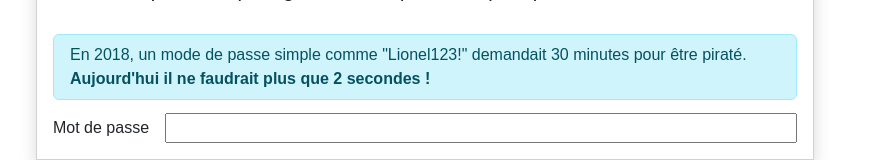
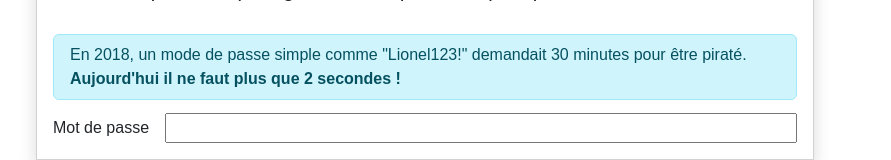
Before and after one commit to ilionel/BenchPass, a React (Create React App) app in the folder web/: page / in a window 1280 px wide. Shown: the part 297-457 px from the top of the page, without its empty margins (215-1106 px from the left). Built offline with nearby package versions, Linux system fonts and the light colour scheme; what @zxcvbn-ts/core would draw is missing.

Commit message:
[UP] misspellings

```diff
--- a/web/src/App.tsx
+++ b/web/src/App.tsx
@@ -82,7 +82,7 @@ const App = () => {
                       <ul className="list-group">
                           <li className="list-group-item list-group-item-info">
                             <div>En 2018, un mode de passe simple comme "Lionel123!" demandait 30 minutes pour être piraté.</div>
-                            <div><b>Aujourd'hui il ne faudrait plus que 2 secondes !</b></div>
+                            <div><b>Aujourd'hui il ne faut plus que 2 secondes !</b></div>
                           </li>
                         </ul>
                       <label htmlFor="password-input" className="mr-2 mt-3">
@@ -111,7 +111,7 @@ const App = () => {
                           <Suggestions suggestions={feedback.suggestions} />
                         )}
                         {password !== "" && score === 4 && (
-                          <Success success={"Félicitation ce mot de passe à l'air robuste!"} />
+                          <Success success={"Félicitation ce mot de passe a l'air robuste!"} />
                         )}
                       </div>
                     </form>
```
